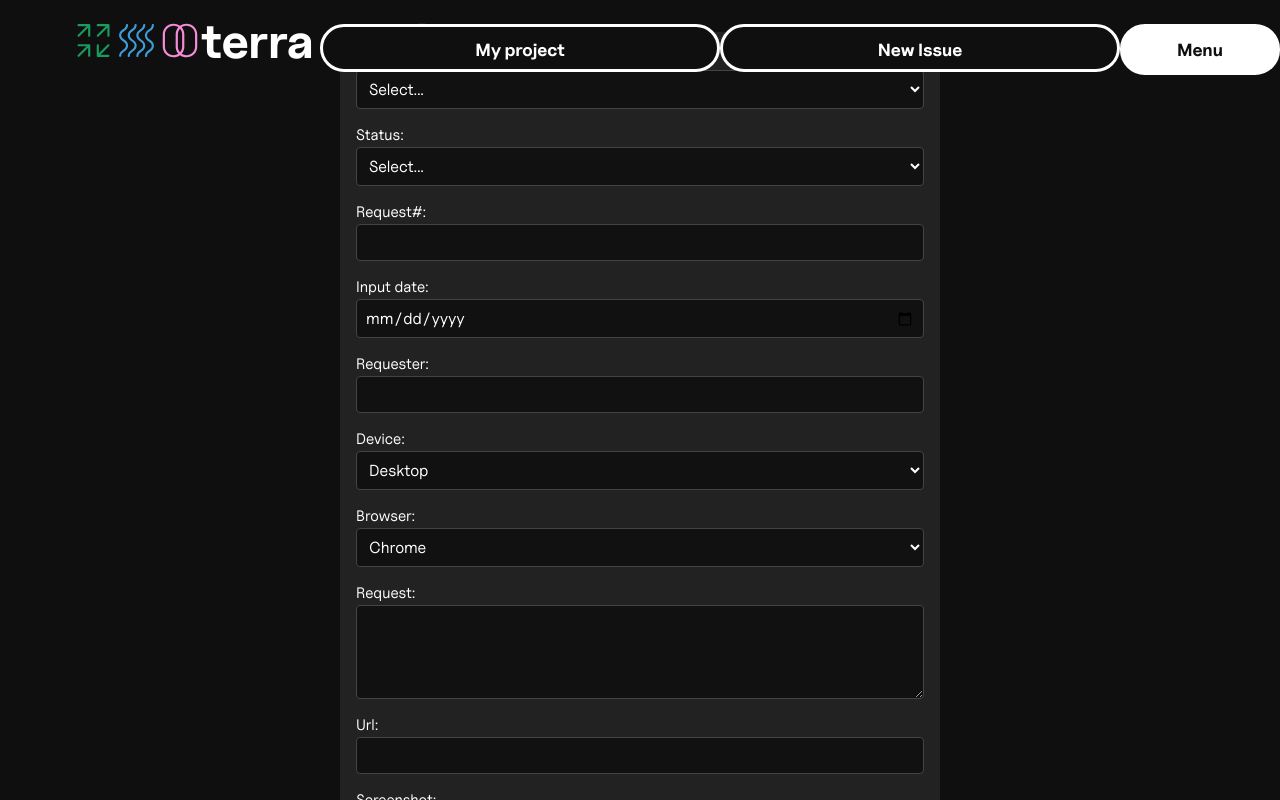
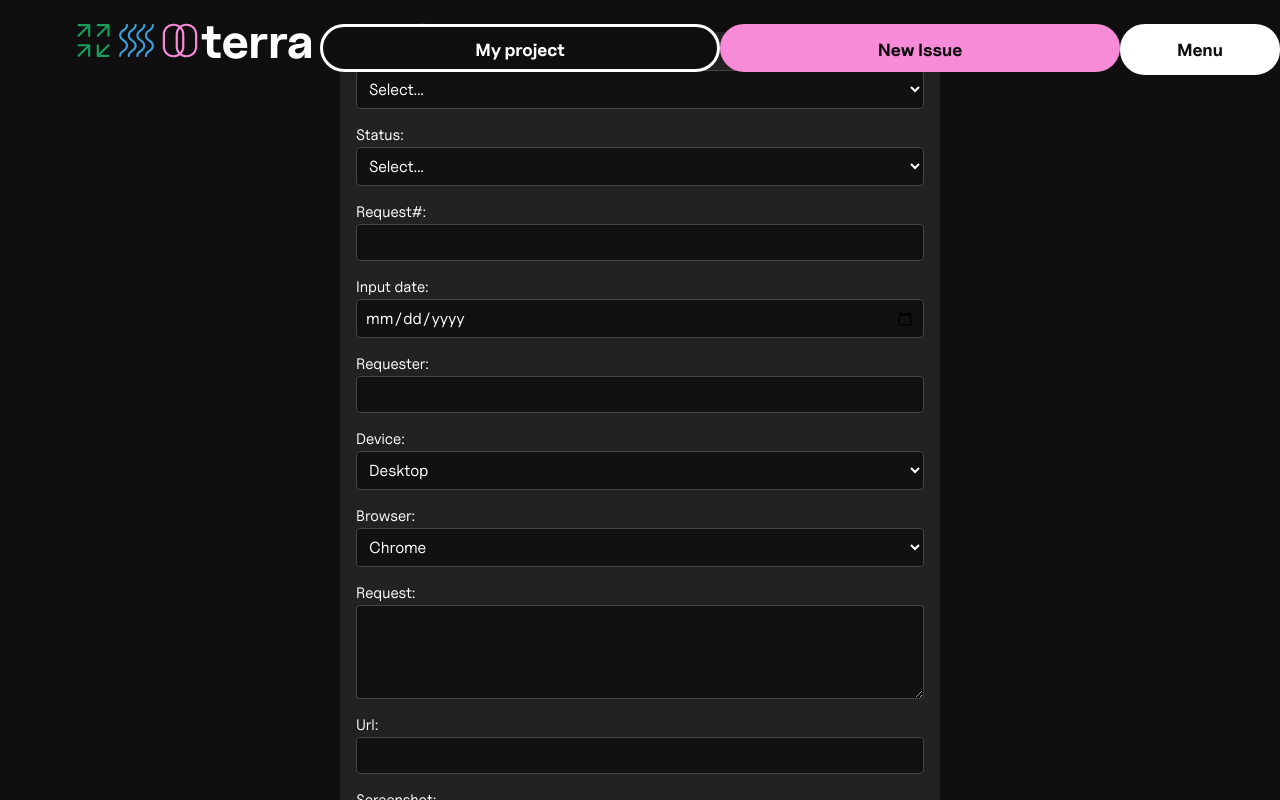
Before and after one commit to arakiztain/Terra-3, a React (Vite) app in the folder client/: page /projects/1 in a window 1280 px wide. In both pictures the pointer is over the button "New Issue". Shown: the top 800 px of the page. Built offline with nearby package versions, Linux system fonts and the light colour scheme.

Commit message:
Add hover color on new issue button

```diff
--- a/client/src/components/ProjectHeader/ProjectHeader.module.css
+++ b/client/src/components/ProjectHeader/ProjectHeader.module.css
@@ -23,6 +23,12 @@
     height:3rem;
     width:25rem;
     background-color:#0F0F0F;
+}
+
+.issueButton:hover{
+    background-color:#F78BD8;
+    color:#0F0F0F;
+    border-color:#F78BD8;
 }
 
 .menuButton{
```
